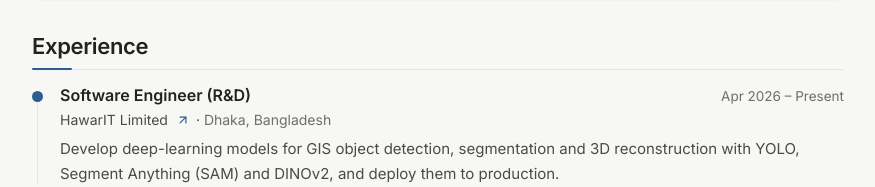
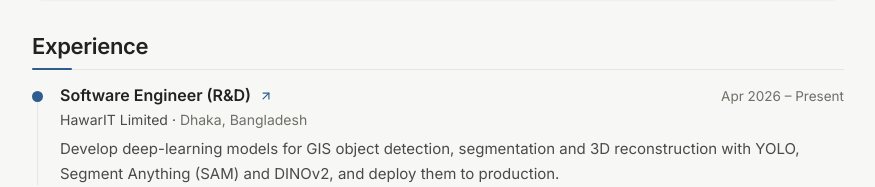
Before and after one commit to shafiullahshafin/shafiullahshafin.github.io, a Next.js app: page / in a window 1280 px wide. Shown: the part 1358-1545 px from the top of the page, without its empty margins (400-1275 px from the left). Built offline with nearby package versions, Linux system fonts and the light colour scheme.

Commit message:
Moved job link to role title and pointed it to staff profile

```diff
--- a/app/data/site.js
+++ b/app/data/site.js
@@ -182,7 +182,7 @@ export const publications = [
 export const experience = [
   {
     org: 'HawarIT Limited',
-    href: 'https://www.hawarit.com/',
+    href: 'https://cloud.hawarit.com/u/m.shafiullah',
     location: 'Dhaka, Bangladesh',
     role: 'Software Engineer (R&D)',
     period: 'Apr 2026 – Present',
--- a/app/page.js
+++ b/app/page.js
@@ -134,12 +134,25 @@ export default function Home() {
                 render={(e) => (
                   <div className="tl-body">
                     <div className="tl-row">
-                      <h3>{e.role}</h3>
+                      <h3>
+                        {e.role}
+                        {e.href && (
+                          <a
+                            href={e.href}
+                            target="_blank"
+                            rel="noopener noreferrer"
+                            className="inline-link"
+                            aria-label={`${e.role}: staff profile`}
+                            title="Staff profile"
+                          >
+                            <ArrowUpRight size={14} aria-hidden="true" />
+                          </a>
+                        )}
+                      </h3>
                       <span className="tl-date">{e.period}</span>
                     </div>
                     <p className="tl-org">
-                      {e.org}
-                      <SiteLink href={e.href} name={e.org} /> · <span>{e.location}</span>
+                      {e.org} · <span>{e.location}</span>
                     </p>
                     <p className="tl-desc">{e.summary}</p>
                   </div>
```
